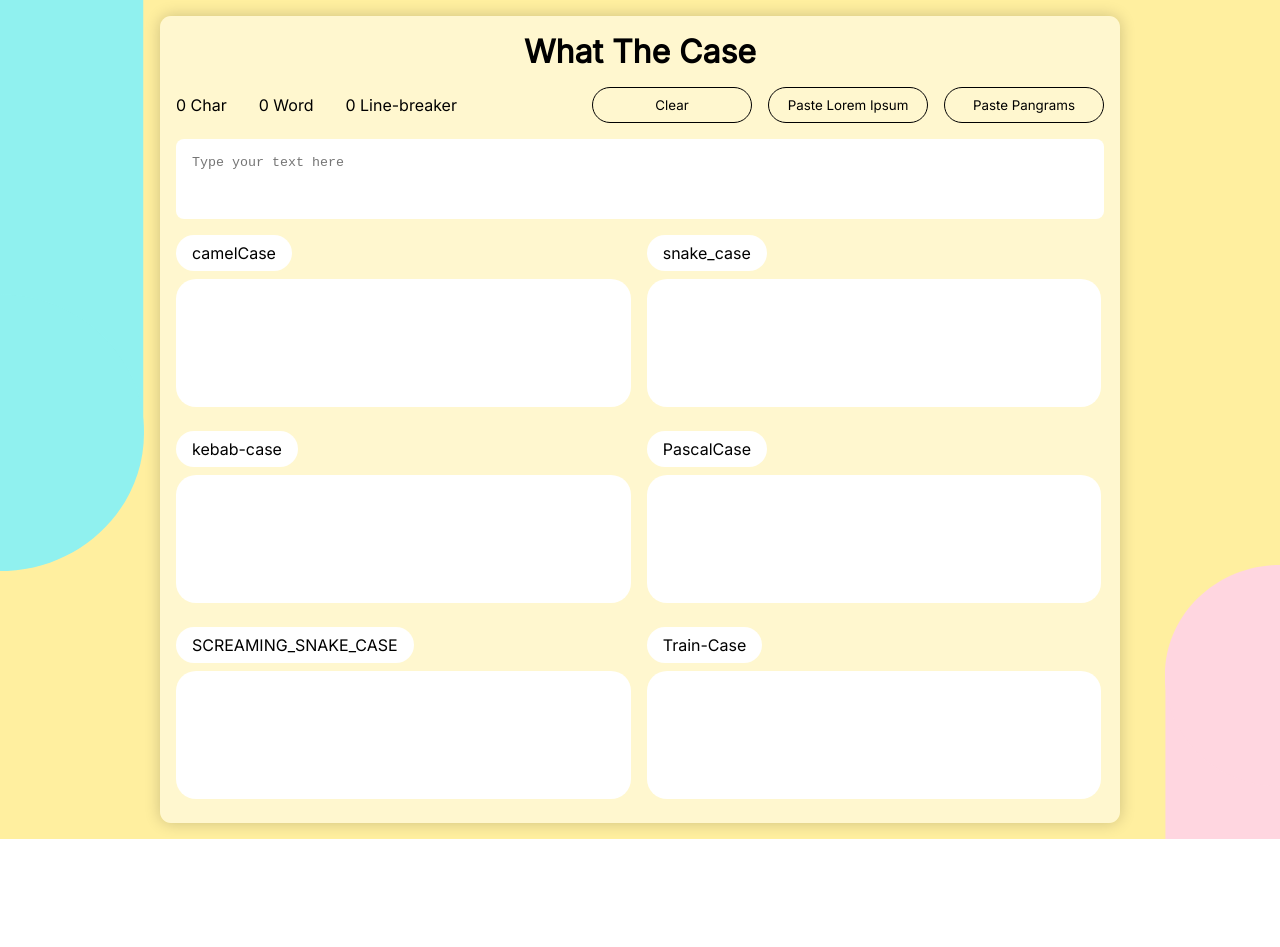
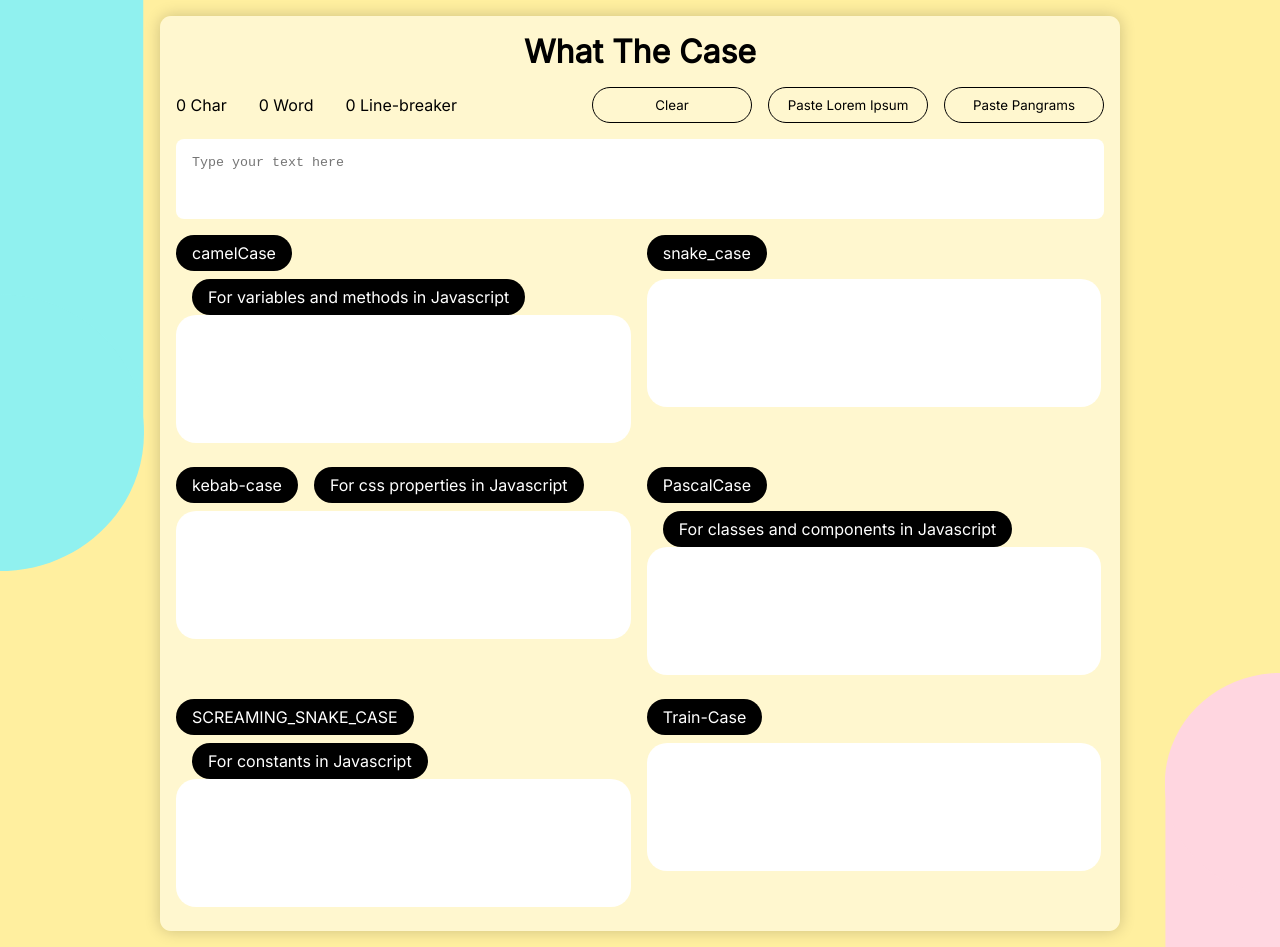
Before and after one commit to henryluan95/what-the-case, a React (Create React App) app: page / in a window 1280 px wide. Before the commit the page ends 839 px from the top, so only its background shows below. Built offline with nearby package versions, Linux system fonts and the light colour scheme.

Commit message:
Added info for common cases in JS

```diff
--- a/src/App.js
+++ b/src/App.js
@@ -42,8 +42,16 @@ function App() {
 
   return (
     <div className="App">
-      <img className="background__object1" src={bg1}></img>
-      <img className="background__object2" src={bg2}></img>
+      <img
+        className="background__object1"
+        src={bg1}
+        alt="background decoration"
+      ></img>
+      <img
+        className="background__object2"
+        src={bg2}
+        alt="background decoration"
+      ></img>
       <div className="card">
         <h1 className="card__title">What The Case</h1>
         <div className="card__input-helpers input">
@@ -81,7 +89,12 @@ function App() {
         ></textarea>
         <div className="card__cases">
           <div className="card__case">
-            <p className="card__case-title">camelCase</p>
+            <div>
+              <p className="card__case-title">camelCase</p>
+              <span className="card__case-info">
+                For variables and methods in Javascript
+              </span>
+            </div>
             <p className="card__case-text">{camelCase(text)}</p>
           </div>
           <div className="card__case">
@@ -89,15 +102,30 @@ function App() {
             <p className="card__case-text">{snakeCase(text)}</p>
           </div>
           <div className="card__case">
-            <p className="card__case-title">kebab-case</p>
+            <div>
+              <p className="card__case-title">kebab-case</p>
+              <span className="card__case-info">
+                For css properties in Javascript
+              </span>
+            </div>
             <p className="card__case-text">{kebabCase(text)}</p>
           </div>
           <div className="card__case">
-            <p className="card__case-title">PascalCase</p>
+            <div>
+              <p className="card__case-title">PascalCase</p>
+              <span className="card__case-info">
+                For classes and components in Javascript
+              </span>
+            </div>
             <p className="card__case-text">{pascalCase(text)}</p>
           </div>
           <div className="card__case">
-            <p className="card__case-title">SCREAMING_SNAKE_CASE</p>
+            <div>
+              <p className="card__case-title">SCREAMING_SNAKE_CASE</p>
+              <span className="card__case-info">
+                For constants in Javascript
+              </span>
+            </div>
             <p className="card__case-text">{screamingSnakeCase(text)}</p>
           </div>
           <div className="card__case">
--- a/src/App.scss
+++ b/src/App.scss
@@ -75,20 +75,32 @@
 
     &-title {
       padding: 0.5rem 1rem;
-      background-color: white;
+      background-color: black;
       border-radius: 1.25rem;
       border: none;
       outline: none;
       margin-bottom: 0.5rem;
       width: auto;
       display: inline-block;
+      color: white;
     }
 
     &-text {
       @extend .card__case-title;
+      background-color: white;
       min-height: 8rem;
       width: 100%;
       white-space: pre-line;
+    }
+
+    &-info {
+      margin-left: 1rem;
+      background-color: black;
+      padding: 0.5rem 1rem;
+      border-radius: 1.25rem;
+      text-align: center;
+      display: inline-block;
+      color: white;
     }
 
     @include desktop {
@@ -139,5 +151,9 @@
     @include desktop {
       min-width: 10rem;
     }
+
+    &:active {
+      background-color: white;
+    }
   }
 }
```
